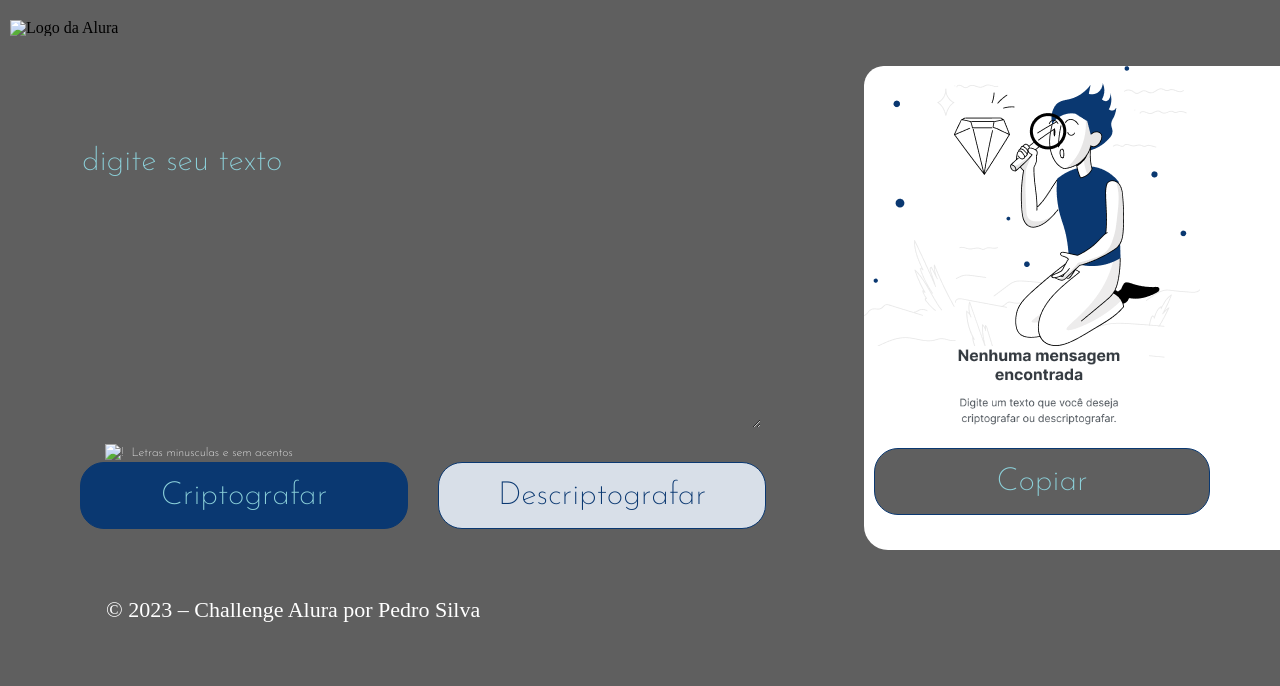
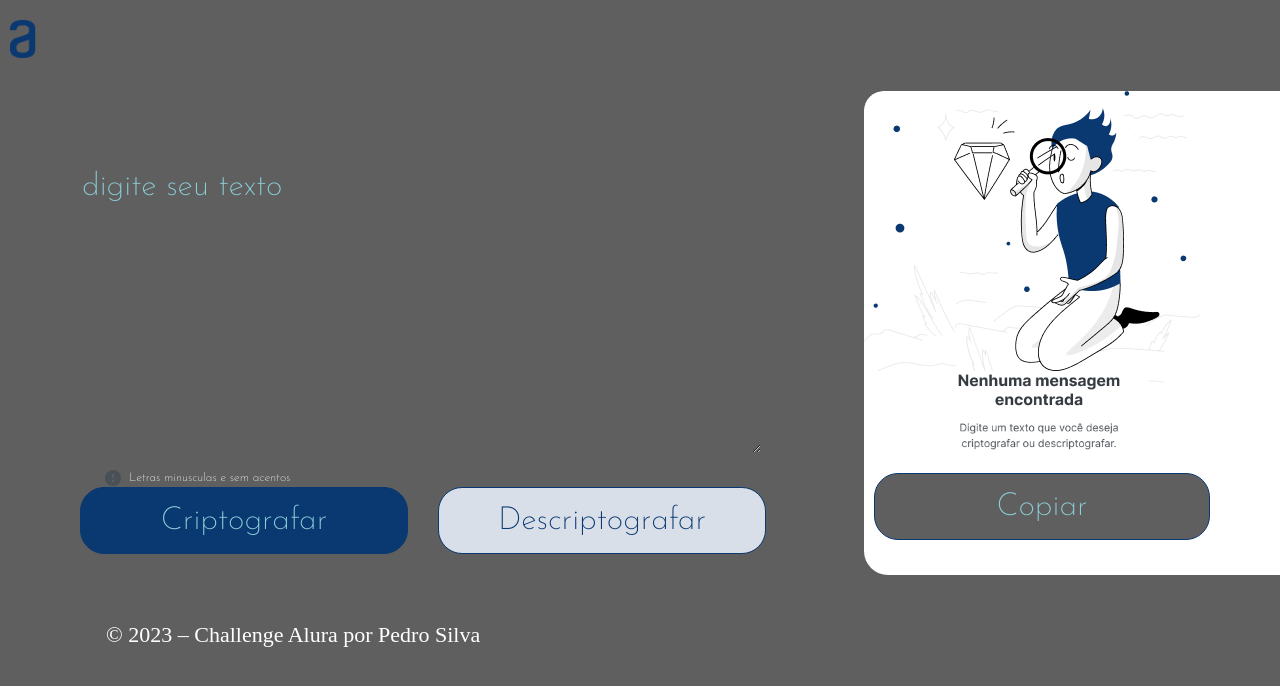
Before and after one commit to pedroarsilva/DecodificadorTexto, a plain HTML site: page index.html in a window 1280 px wide. Shown: the top 686 px of the page. Drawn offline with Linux system fonts and the light colour scheme; the site is published under a folder, as on GitHub Pages, so addresses that start at the root find nothing.

Commit message:
correção imagens index.html

```diff
--- a/index.html
+++ b/index.html
@@ -17,7 +17,7 @@
 </head>
 <body>
 	<header>
-		<img class="logo-alura" src="/imagens/Logo-alura.png" alt="Logo da Alura">
+		<img class="logo-alura" src="imagens/Logo-alura.png" alt="Logo da Alura">
 	</header>
 
 	<main>
@@ -25,7 +25,7 @@
 			<textarea class="text-area" cols="41" rows="6" placeholder="Digite seu texto"></textarea>
 
 			<div class="informacao">
-				<img src="/imagens/exclamacao.png" alt="!">
+				<img src="imagens/exclamacao.png" alt="!">
 				<h6>Letras minusculas e sem acentos</h6>
 			</div>
 
```
